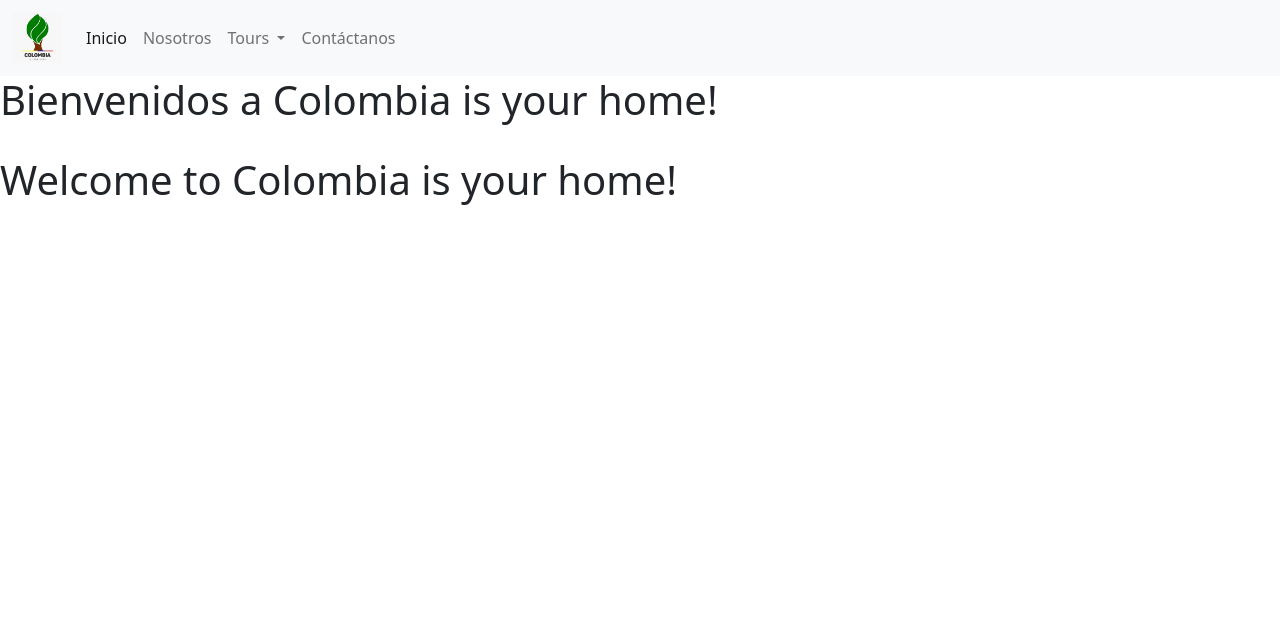
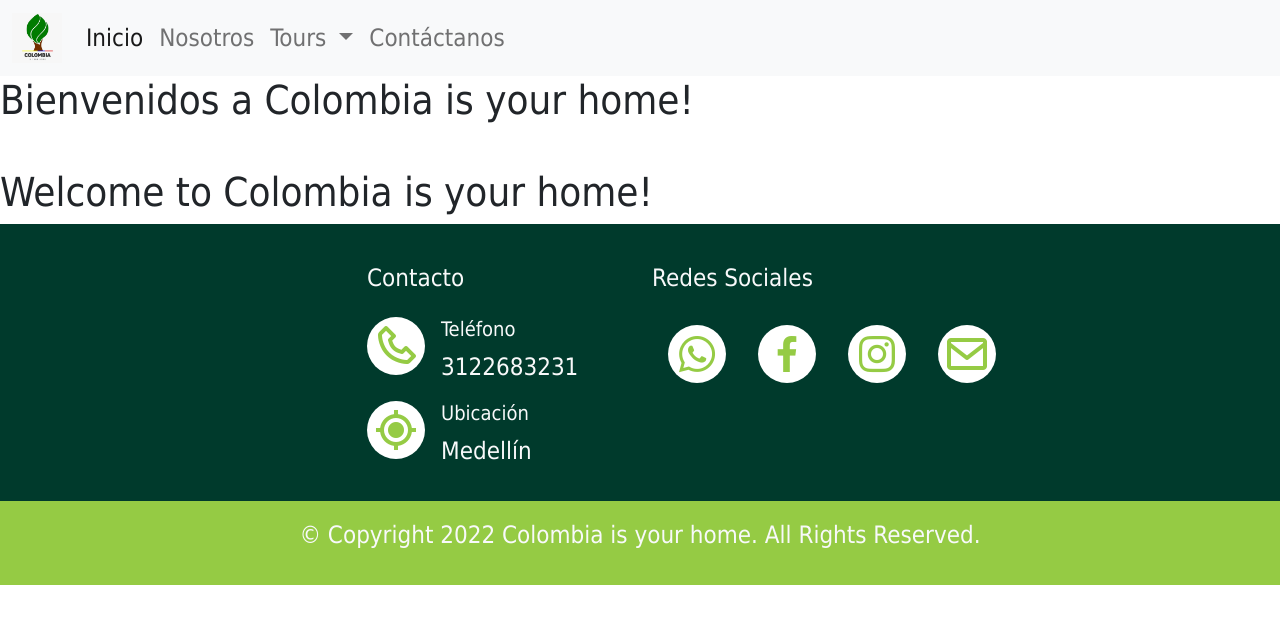
Before and after one commit to daniellondo/proyecto-poliandino-colombia-is-your-home, a plain HTML site: page index.html in a window 1280 px wide. Drawn offline with nearby package versions, Linux system fonts and the light colour scheme.

Commit message:
Footer agregado

```diff
--- a/assets/js/app.js
+++ b/assets/js/app.js
@@ -0,0 +1 @@
+document.getElementById("year").innerHTML = new Date().getFullYear();
--- a/assets/styles/styles.css
+++ b/assets/styles/styles.css
@@ -1,8 +1,50 @@
-/*#logo{
-    width:4rem;
-    height: auto;
-}*/
+body {
+    font-family: GothamLight, Tahoma, Geneva, sans-serif !important;
+    font-size: 1.5rem !important;
+    font-weight: normal !important;
+}
 
-#buttonsend{
-    background-color: green;
+.divfootercontactus{
+    padding-right: 1rem;
+    padding-bottom: 1rem;
 }
+
+.circle-icon {
+    background: white;
+    padding:5px;
+    border-radius: 50%;
+}
+
+.divcontactus{
+    display: flex;
+    flex-direction: column;
+    justify-content: space-around;
+}
+
+.divcontactus div{
+    display: flex;
+    flex-direction: row;
+}
+.divcontactus div div{
+    display: flex;
+    flex-direction: column;
+}
+
+.divsocialmedia{
+    display: flex;
+    flex-direction: row;
+    flex-wrap: nowrap;
+    justify-content: space-around;
+}
+
+.copyright{
+    background-color: #95CB44;
+}
+
+footer{
+    background-color: #003A2C;
+}
+
+.bx{
+    color: #95CB44;
+}
--- a/index.html
+++ b/index.html
@@ -1,14 +1,18 @@
 <!DOCTYPE html>
 <html lang="en">
+
 <head>
   <meta charset="UTF-8">
   <meta http-equiv="X-UA-Compatible" content="IE=edge">
   <meta name="viewport" content="width=device-width, initial-scale=1.0">
-    <link rel="stylesheet" href="./assets/style/style.css">
-    <link href="https://cdn.jsdelivr.net/npm/bootstrap@5.1.3/dist/css/bootstrap.min.css" rel="stylesheet" integrity="sha384-1BmE4kWBq78iYhFldvKuhfTAU6auU8tT94WrHftjDbrCEXSU1oBoqyl2QvZ6jIW3" crossorigin="anonymous">
+  <link rel="stylesheet" href="./assets/styles/styles.css">
+  <link href="https://cdn.jsdelivr.net/npm/bootstrap@5.1.3/dist/css/bootstrap.min.css" rel="stylesheet"
+    integrity="sha384-1BmE4kWBq78iYhFldvKuhfTAU6auU8tT94WrHftjDbrCEXSU1oBoqyl2QvZ6jIW3" crossorigin="anonymous">
   <link rel="stylesheet" href="https://cdn.jsdelivr.net/npm/bootstrap-icons@1.8.3/font/bootstrap-icons.css">
+  <link href='https://unpkg.com/boxicons@2.1.2/css/boxicons.min.css' rel='stylesheet'>
   <title>Colombia Is Your Home - Home</title>
 </head>
+
 <body>
   <header>
     <!--Inicia Navbar-->
@@ -17,7 +21,12 @@
         <a class="navbar-brand" href="https://www.instagram.com/colombiaisyourhome/">
           <img src="./assets/img/LogoCIYH.jpg" alt="Logo" id="logo" width="50rem" height="auto">
         </a>
-        <button class="navbar-toggler" type="button" data-bs-toggle="collapse" data-bs-target="#navbarSupportedContent" aria-controls="navbarSupportedContent" aria-expanded="false" aria-label="Toggle navigation">
+        <button class="navbar-toggler" type="button"
+          data-bs-toggle="collapse"
+          data-bs-target="#navbarSupportedContent"
+          aria-controls="navbarSupportedContent"
+          aria-expanded="false"
+          aria-label="Toggle navigation">
           <span class="navbar-toggler-icon"></span>
         </button>
         <div class="collapse navbar-collapse" id="navbarSupportedContent">
@@ -29,14 +38,17 @@
               <a class="nav-link" href="./pages/Nosotros.html">Nosotros</a>
             </li>
             <li class="nav-item dropdown">
-              <a class="nav-link dropdown-toggle" href="#" id="navbarDropdown" role="button" data-bs-toggle="dropdown" aria-expanded="false">
+              <a class="nav-link dropdown-toggle" href="#" id="navbarDropdown" role="button" data-bs-toggle="dropdown"
+                aria-expanded="false">
                 Tours
               </a>
               <ul class="dropdown-menu" aria-labelledby="navbarDropdown">
                 <li><a class="dropdown-item" href="#">Tour 1</a></li>
                 <li><a class="dropdown-item" href="#">Tour 2</a></li>
                 <li><a class="dropdown-item" href="#">Tour 3</a></li>
-                <li><hr class="dropdown-divider"></li>
+                <li>
+                  <hr class="dropdown-divider">
+                </li>
                 <li><a class="dropdown-item fw-bolder text-center" href="#">English Speakers</a></li>
                 <li><a class="dropdown-item" href="#">Tour 1</a></li>
                 <li><a class="dropdown-item" href="#">Tour 2</a></li>
@@ -57,10 +69,78 @@
     <br>
     <h1>Welcome to Colombia is your home!</h1>
   </main>
-  <footer>
+  <footer class="pt-4">
+    <div class="container">
+      <div class="row py-3 justify-content-center">
+        <div class="col-lg-3 col-md-3 my-sm-0 mt-3">
+          <h3 class="h4 pb-lg-3 text-light font-weight-bold">Contacto</h2>
+            <div class="divcontactus">
+              <div>
+                <div class="divfootercontactus"><i class='bx bx-phone bx-lg circle-icon'></i> </div>
+                <div>
+                  <div>
+                    <h5 class="text-light">Teléfono</h5>
+                  </div>
+                  <div>
+                    <p class="text-light">3122683231</p>
+                  </div>
+                </div>
+              </div>
+              <div>
+                <div class="divfootercontactus"> <i class='bx bx-current-location bx-lg circle-icon'></i> </div>
+                <div>
+                  <div>
+                    <h5 class="text-light">Ubicación</h5>
+                  </div>
+                  <div>
+                    <p class="text-light">Medellín</p>
+                  </div>
+                </div>
+              </div>
+            </div>
+        </div>
+        <div class="col-lg-3 col-md-4 my-sm-0 mt-4">
+          <h2 class="h4 pb-lg-3 text-light ">Redes Sociales</h2>
+          <div class="divsocialmedia">
+            <div>
+              <a class="nav-link" href="https://wa.me/573122683231">
+                <i class='bx bxl-whatsapp bx-lg circle-icon'></i>
+              </a>
+            </div>
+            <div>
+              <a class="nav-link" href="https://fb.me/colombiaisyourhome">
+                <i class='bx bxl-facebook bx-lg circle-icon'></i>
+              </a>
+            </div>
+            <div>
+              <a class="nav-link" href="https://www.instagram.com/colombiaisyourhome">
+                <i class='bx bxl-instagram bx-lg circle-icon'></i>
+              </a>
+            </div>
+            <div>
+              <a class="nav-link" href="mailto:colombiaisyourhome@gmail.com">
+                <i class='bx bx-envelope bx-lg circle-icon'></i>
+              </a>
+            </div>
+          </div>
+        </div>
+      </div>
+    </div>
+    <div class="w-100 py-3 copyright">
+      <div class="container">
+        <p class="text-lg-center text-light">
+          © Copyright <span id="year"></span> Colombia is your home. All Rights Reserved.
+        </p>
+      </div>
+    </div>
+  </footer>
+  <script src="https://cdn.jsdelivr.net/npm/@popperjs/core@2.10.2/dist/umd/popper.min.js"
+    integrity="sha384-7+zCNj/IqJ95wo16oMtfsKbZ9ccEh31eOz1HGyDuCQ6wgnyJNSYdrPa03rtR1zdB"
+    crossorigin="anonymous"></script>
+  <script src="https://cdn.jsdelivr.net/npm/bootstrap@5.1.3/dist/js/bootstrap.min.js"
+    integrity="sha384-QJHtvGhmr9XOIpI6YVutG+2QOK9T+ZnN4kzFN1RtK3zEFEIsxhlmWl5/YESvpZ13"
+    crossorigin="anonymous"></script>
+  <script src="./assets/js/app.js"></script>
+</body>
 
-  </footer>
-  <script src="https://cdn.jsdelivr.net/npm/@popperjs/core@2.10.2/dist/umd/popper.min.js" integrity="sha384-7+zCNj/IqJ95wo16oMtfsKbZ9ccEh31eOz1HGyDuCQ6wgnyJNSYdrPa03rtR1zdB" crossorigin="anonymous"></script>
-  <script src="https://cdn.jsdelivr.net/npm/bootstrap@5.1.3/dist/js/bootstrap.min.js" integrity="sha384-QJHtvGhmr9XOIpI6YVutG+2QOK9T+ZnN4kzFN1RtK3zEFEIsxhlmWl5/YESvpZ13" crossorigin="anonymous"></script>
-</body>
 </html>
```
Also changed, not shown: pages/Acercade.html (deleted, +0 -12 lines), pages/Contacto.html (+1 -1 lines), pages/Nosotros.html (+1 -1 lines). Lines whose indentation alone changed are shown as unchanged.
